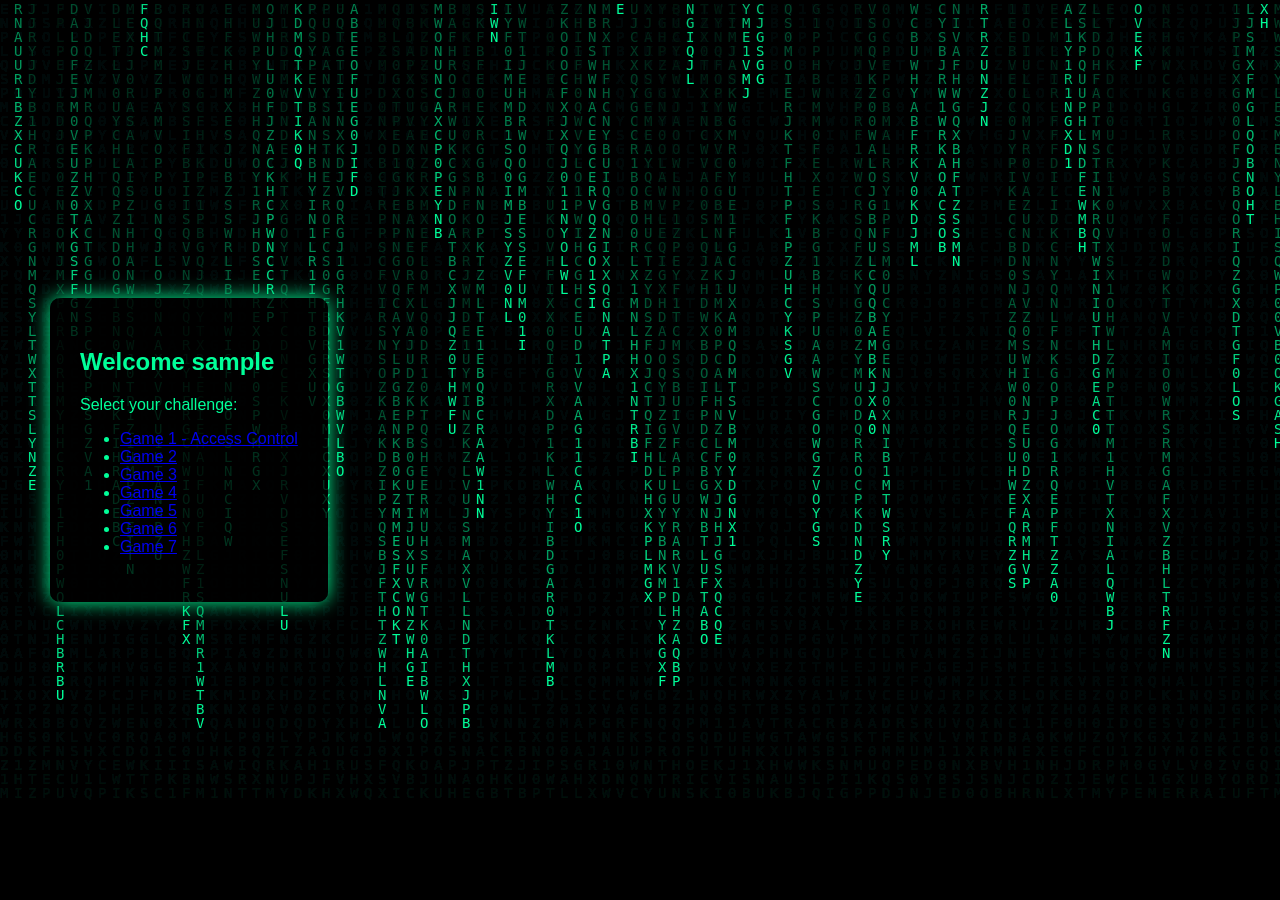
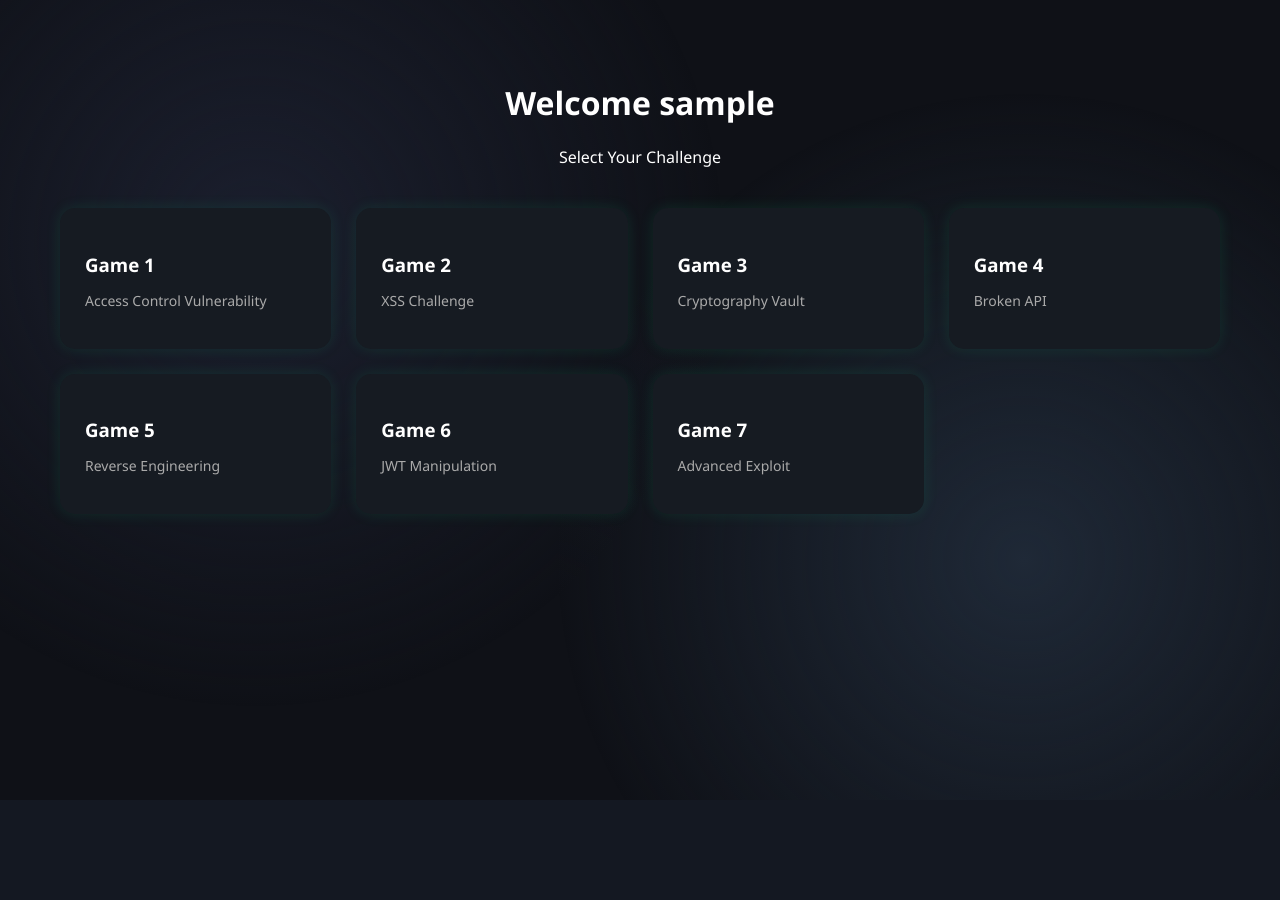
Before and after one commit to pavanmayamandiram-dotcom/ctf-web-challenge, a Flask app: page /dashboard in a window 1280 px wide. After the commit the page ends 687 px from the top, so only its background shows below. Run offline with Flask 3, Linux system fonts and the light colour scheme; the visitor is signed in with stand-in values (Sample User, id 1).

Commit message:
upgraded dashboard ui to professional dark theme

```diff
--- a/static/css/style.css
+++ b/static/css/style.css
@@ -1,55 +1,124 @@
+/* GLOBAL */
+
 body {
     margin: 0;
-    font-family: Arial, sans-serif;
-    background: black;
-    color: #00ff99;
-    overflow: hidden;
+    font-family: 'Segoe UI', sans-serif;
+    background: #0f1117;
+    color: #ffffff;
+    overflow-x: hidden;
 }
 
-#matrixCanvas {
+/* DARK BACKGROUND EFFECT */
+
+.background {
     position: fixed;
-    top: 0;
-    left: 0;
+    width: 100%;
+    height: 100%;
+    background: radial-gradient(circle at 20% 30%, #1b1f2e, transparent 40%),
+                radial-gradient(circle at 80% 70%, #1f2937, transparent 40%);
     z-index: -1;
 }
 
+/* CONTAINER */
+
 .container {
+    width: 100%;
+    min-height: 100vh;
     display: flex;
-    justify-content: space-between;
+    justify-content: center;
     align-items: center;
-    height: 100vh;
-    padding: 50px;
 }
 
-.login-box, .dashboard-box {
-    background: rgba(0,0,0,0.8);
-    padding: 30px;
-    border-radius: 10px;
-    box-shadow: 0 0 20px #00ff99;
+/* LOGIN BOX */
+
+.login-box {
+    background: #161b22;
+    padding: 40px;
+    border-radius: 15px;
+    width: 350px;
+    box-shadow: 0 0 25px rgba(0,255,150,0.2);
+    text-align: center;
+}
+
+.login-box h2 {
+    margin-bottom: 20px;
 }
 
 input {
-    display: block;
+    width: 100%;
+    padding: 12px;
     margin: 10px 0;
-    padding: 10px;
-    width: 250px;
+    border-radius: 8px;
+    border: none;
+    background: #0f1117;
+    color: white;
 }
 
 button {
+    width: 100%;
+    padding: 12px;
+    margin-top: 15px;
+    border-radius: 8px;
+    border: none;
     background: #00ff99;
-    border: none;
-    padding: 10px;
+    color: black;
+    font-weight: bold;
     cursor: pointer;
+    transition: 0.3s;
 }
 
-.hacker-img {
-    width: 350px;
+button:hover {
+    background: #00cc77;
 }
 
-.speech {
-    background: rgba(0,0,0,0.9);
-    padding: 15px;
+/* ERROR MESSAGE */
+
+.error {
+    color: #ff4d4d;
+    font-weight: bold;
+    margin-bottom: 10px;
+}
+
+/* DASHBOARD */
+
+.dashboard-container {
+    padding: 60px;
+}
+
+.dashboard-title {
+    text-align: center;
+    margin-bottom: 40px;
+}
+
+/* GAME CARDS */
+
+.game-grid {
+    display: grid;
+    grid-template-columns: repeat(auto-fit, minmax(250px, 1fr));
+    gap: 25px;
+}
+
+.game-card {
+    background: #161b22;
+    padding: 25px;
     border-radius: 15px;
-    margin-bottom: 20px;
-    box-shadow: 0 0 15px #00ff99;
+    transition: 0.3s;
+    cursor: pointer;
+    text-decoration: none;
+    color: white;
+    box-shadow: 0 0 15px rgba(0,255,150,0.1);
 }
+
+.game-card:hover {
+    transform: translateY(-5px);
+    box-shadow: 0 0 25px rgba(0,255,150,0.4);
+}
+
+.game-card h3 {
+    margin-bottom: 10px;
+}
+
+.game-card p {
+    font-size: 14px;
+    color: #aaaaaa;
+}
--- a/templates/base.html
+++ b/templates/base.html
@@ -6,44 +6,9 @@
 </head>
 <body>
 
-<canvas id="matrixCanvas"></canvas>
+<div class="background"></div>
 
 {% block content %}{% endblock %}
 
-<script>
-const canvas = document.getElementById("matrixCanvas");
-const ctx = canvas.getContext("2d");
-
-canvas.height = window.innerHeight;
-canvas.width = window.innerWidth;
-
-const letters = "01ABCDEFGHIJKLMNOPQRSTUVWXYZ";
-const fontSize = 14;
-const columns = canvas.width / fontSize;
-
-const drops = [];
-for(let x = 0; x < columns; x++)
-    drops[x] = 1;
-
-function draw() {
-    ctx.fillStyle = "rgba(0, 0, 0, 0.05)";
-    ctx.fillRect(0, 0, canvas.width, canvas.height);
-
-    ctx.fillStyle = "#00ff99";
-    ctx.font = fontSize + "px monospace";
-
-    for(let i = 0; i < drops.length; i++) {
-        const text = letters.charAt(Math.floor(Math.random() * letters.length));
-        ctx.fillText(text, i * fontSize, drops[i] * fontSize);
-
-        if(drops[i] * fontSize > canvas.height && Math.random() > 0.975)
-            drops[i] = 0;
-
-        drops[i]++;
-    }
-}
-setInterval(draw, 60);
-</script>
-
 </body>
 </html>
--- a/templates/dashboard.html
+++ b/templates/dashboard.html
@@ -1,18 +1,52 @@
 {% extends "base.html" %}
 {% block content %}
-<div class="container">
-    <div class="dashboard-box">
-        <h2>Welcome {{ user }}</h2>
-        <p>Select your challenge:</p>
-        <ul>
-            <li><a href="/game1">Game 1 - Access Control</a></li>
-            <li><a href="/game2">Game 2</a></li>
-            <li><a href="/game3">Game 3</a></li>
-            <li><a href="/game4">Game 4</a></li>
-            <li><a href="/game5">Game 5</a></li>
-            <li><a href="/game6">Game 6</a></li>
-            <li><a href="/game7">Game 7</a></li>
-        </ul>
+
+<div class="dashboard-container">
+
+    <div class="dashboard-title">
+        <h1>Welcome {{ user }}</h1>
+        <p>Select Your Challenge</p>
     </div>
+
+    <div class="game-grid">
+
+        <a href="/game1" class="game-card">
+            <h3>Game 1</h3>
+            <p>Access Control Vulnerability</p>
+        </a>
+
+        <a href="/game2" class="game-card">
+            <h3>Game 2</h3>
+            <p>XSS Challenge</p>
+        </a>
+
+        <a href="/game3" class="game-card">
+            <h3>Game 3</h3>
+            <p>Cryptography Vault</p>
+        </a>
+
+        <a href="/game4" class="game-card">
+            <h3>Game 4</h3>
+            <p>Broken API</p>
+        </a>
+
+        <a href="/game5" class="game-card">
+            <h3>Game 5</h3>
+            <p>Reverse Engineering</p>
+        </a>
+
+        <a href="/game6" class="game-card">
+            <h3>Game 6</h3>
+            <p>JWT Manipulation</p>
+        </a>
+
+        <a href="/game7" class="game-card">
+            <h3>Game 7</h3>
+            <p>Advanced Exploit</p>
+        </a>
+
+    </div>
+
 </div>
+
 {% endblock %}
```
Also changed, not shown: templates/login.html (+12 -9 lines).
